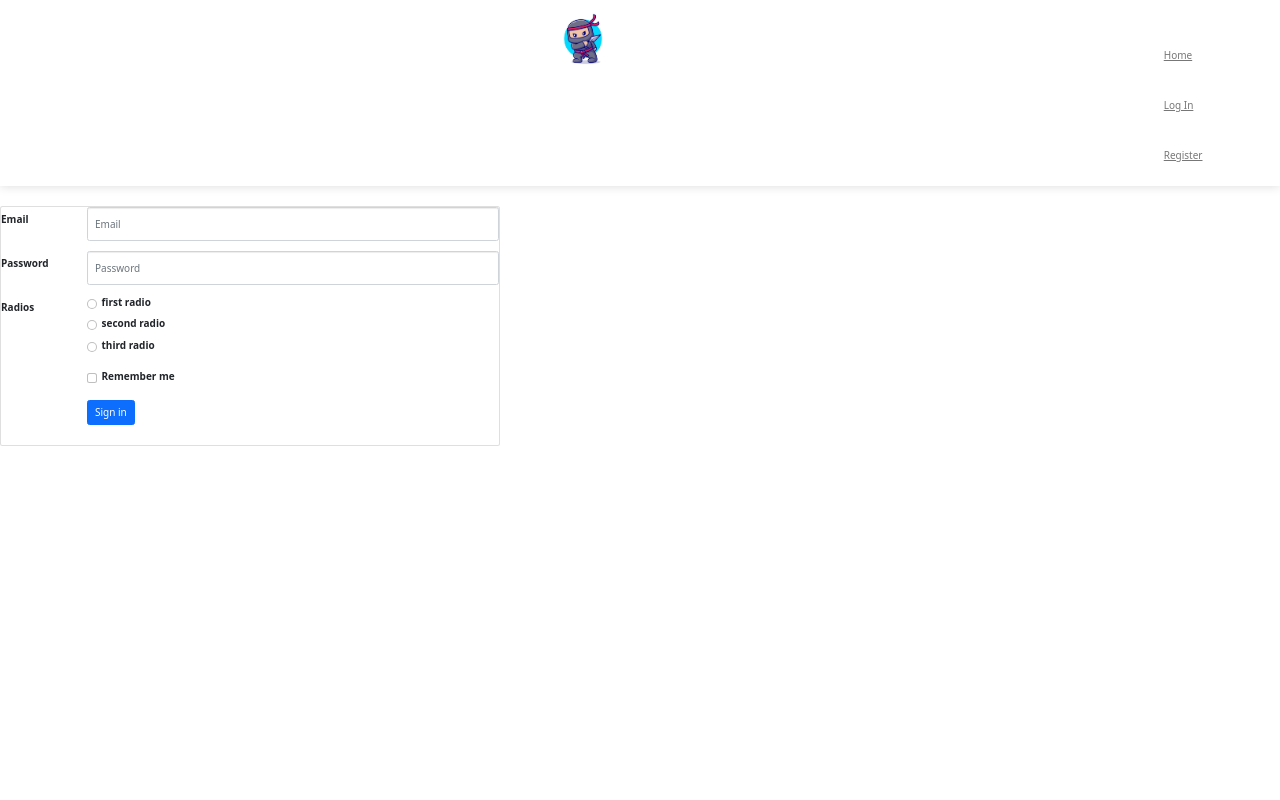
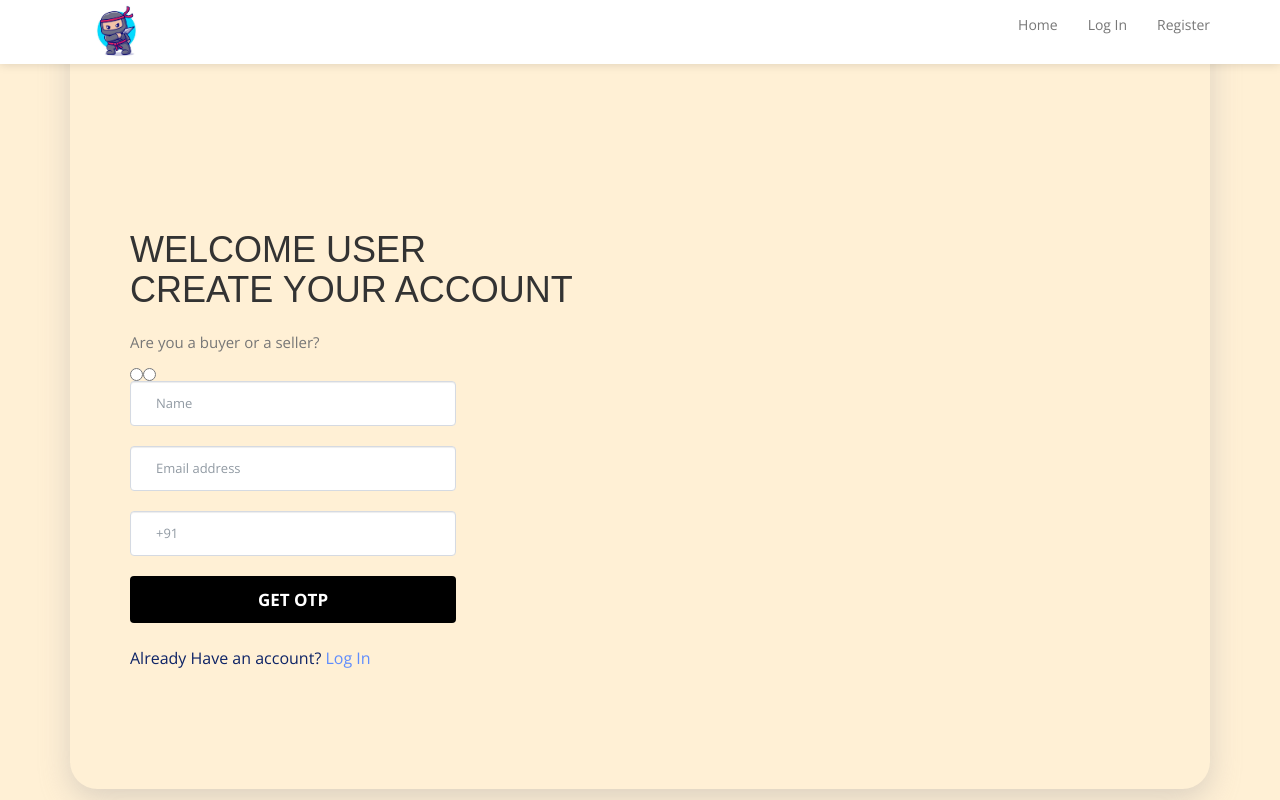
Before and after one commit to vidhitapai/bulkninjas, a React (Create React App) app in the folder client/: page /register in a window 1280 px wide. Built offline with nearby package versions, Linux system fonts and the light colour scheme; what smooth-scroll would draw is missing.

Commit message:
login temp

```diff
--- a/client/public/css/style.css
+++ b/client/public/css/style.css
@@ -68,7 +68,7 @@ ol {
 
 /* Navigation */
 #menu {
-  padding-bottom: 5px;
+  padding-bottom: 13px;
   transition: all 0.8s;
 }
 #menu.navbar-default {
--- a/client/src/App.js
+++ b/client/src/App.js
@@ -21,7 +21,9 @@ const App = () => {
       <BrowserRouter>
         <Routes>
           <Route path="/" element={<Home />} />
-          <Route path="/register" element={<Signup />} />
+
+        <Route path="/register" element={<Signup />} />
+
         </Routes>
       </BrowserRouter>
     </div>
--- a/client/src/components/Signup.jsx
+++ b/client/src/components/Signup.jsx
@@ -1,72 +1,49 @@
 import React from 'react';
-import { Form, Col, Row, Button, Card } from 'react-bootstrap';
-// import '../signup.css';
-import "../../node_modules/bootstrap/dist/css/bootstrap.min.css";
+import { InputGroup } from 'react-bootstrap';
+// import '../../node_modules/bootstrap/dist/css/bootstrap.min.css';
+import '../signup.css';
+
 function Signup() {
     return (
-      <Card style={{ width: "50rem" }}>
-        <Form>
-          <Form.Group as={Row} className="mb-3" controlId="formHorizontalEmail">
-            <Form.Label column sm={2}>
-              Email
-            </Form.Label>
-            <Col sm={10}>
-              <Form.Control type="email" placeholder="Email" />
-            </Col>
-          </Form.Group>
+      <main class="d-flex align-items-center min-vh-100 py-3 py-md-0">
+    <div class="container">
+      <div class="card login-card">
 
-          <Form.Group
-            as={Row}
-            className="mb-3"
-            controlId="formHorizontalPassword"
-          >
-            <Form.Label column sm={2}>
-              Password
-            </Form.Label>
-            <Col sm={10}>
-              <Form.Control type="password" placeholder="Password" />
-            </Col>
-          </Form.Group>
-          <fieldset>
-            <Form.Group as={Row} className="mb-3">
-              <Form.Label as="legend" column sm={2}>
-                Radios
-              </Form.Label>
-              <Col sm={10}>
-                <Form.Check
-                  type="radio"
-                  label="first radio"
-                  name="formHorizontalRadios"
-                  id="formHorizontalRadios1"
-                />
-                <Form.Check
-                  type="radio"
-                  label="second radio"
-                  name="formHorizontalRadios"
-                  id="formHorizontalRadios2"
-                />
-                <Form.Check
-                  type="radio"
-                  label="third radio"
-                  name="formHorizontalRadios"
-                  id="formHorizontalRadios3"
-                />
-              </Col>
-            </Form.Group>
-          </fieldset>
-          <Form.Group as={Row} className="mb-3" controlId="formHorizontalCheck">
-            <Col sm={{ span: 10, offset: 2 }}>
-              <Form.Check label="Remember me" />
-            </Col>
-          </Form.Group>
+            <div class="card-body">
+              <div class="brand-wrapper">
+                <h2>Welcome User
+                  <h2>Create Your Account</h2>
+                  </h2>
+              </div>
+              <p class="login-card-description"></p>
+              <form action="#!">
+              <p>Are you a buyer or a seller?</p>
+              <InputGroup.Radio aria-label="Buyer" />
+              <InputGroup.Radio aria-label="Seller" />
+                <div class="form-group">
+                  <label for="Name" class="sr-only">Name</label>
+                  <input type="text" name="name" id="name" class="form-control" placeholder="Name" />
+                </div>
+                  <div class="form-group">
+                    <label for="email" class="sr-only">Email</label>
+                    <input type="email" name="email" id="email" class="form-control" placeholder="Email address" />
+                  </div>
+                  <div class="form-group mb-4">
+                    <label for="password" class="sr-only">Phone Number</label>
+                    <input type="tel" name="phone" id="phone" class="form-control" placeholder="+91" />
+                  </div>
+                  <input name="getOTP" id="getOTP" class="btn btn-block login-btn mb-4" type="button" value="GET OTP" />
+                </form>
+                <p class="login-card-footer-text">Already Have an account? <a href="#!" class="text-reset">Log In</a></p>
+                <nav class="login-card-footer-nav">
+                </nav>
+            </div>
 
-          <Form.Group as={Row} className="mb-3">
-            <Col sm={{ span: 10, offset: 2 }}>
-              <Button type="submit">Sign in</Button>
-            </Col>
-          </Form.Group>
-        </Form>
-      </Card>
+
+      </div>
+
+    </div>
+  </main>
     );
 }
 
--- a/client/src/index.css
+++ b/client/src/index.css
@@ -11,3 +11,61 @@ code {
   font-family: source-code-pro, Menlo, Monaco, Consolas, 'Courier New',
     monospace;
 }
+
+
+@import url('https://fonts.googleapis.com/css?family=Fira+Sans:400,500,600,700,800');
+
+* {
+  box-sizing: border-box;
+}
+body {
+
+  min-height: 100vh;
+  display: flex;
+  font-weight: 400;
+  font-family: 'Fira Sans', sans-serif;
+}
+
+h1,h2,h3,h4,h5,h6,label,span {
+  font-weight: 500;
+  font-family: 'Fira Sans', sans-serif;
+}
+
+body, html, .App, #root, .auth-wrapper {
+  width: 100%;
+  height: 100%;
+}
+
+.navbar-light {
+  background-color: #ffffff;
+  box-shadow: 0px 14px 80px rgba(34, 35, 58, 0.2);
+}
+
+.auth-wrapper {
+  display: flex;
+  justify-content: center;
+  flex-direction: column;
+  text-align: left;
+}
+
+.auth-inner {
+  width: 450px;
+  margin: auto;
+  background: #ffffff;
+  box-shadow: 0px 14px 80px rgba(34, 35, 58, 0.2);
+  padding: 40px 55px 45px 55px;
+  border-radius: 15px;
+  transition: all .3s;
+}
+
+
+.auth-wrapper h3 {
+  text-align: center;
+  margin: 0;
+  line-height: 1;
+  padding-bottom: 20px;
+}
+
+.custom-control-label {
+  font-weight: 400;
+}
--- a/client/src/signup.css
+++ b/client/src/signup.css
@@ -1,6 +1,6 @@
 body {
     font-family: "Open Sans", sans-serif;
-    background-color: #d0d0ce;
+    background-color: #fff0d5;
     min-height: 100vh; }
 
   .brand-wrapper {
@@ -21,7 +21,8 @@ body {
       -o-object-fit: cover;
          object-fit: cover; }
     .login-card .card-body {
-      padding: 85px 60px 60px; }
+      margin-top: 150px;
+      padding: 80px 60px 60px; }
       @media (max-width: 422px) {
         .login-card .card-body {
           padding: 35px 24px; } }
```
Also changed, not shown: client/public/css/bootstrap.css.
